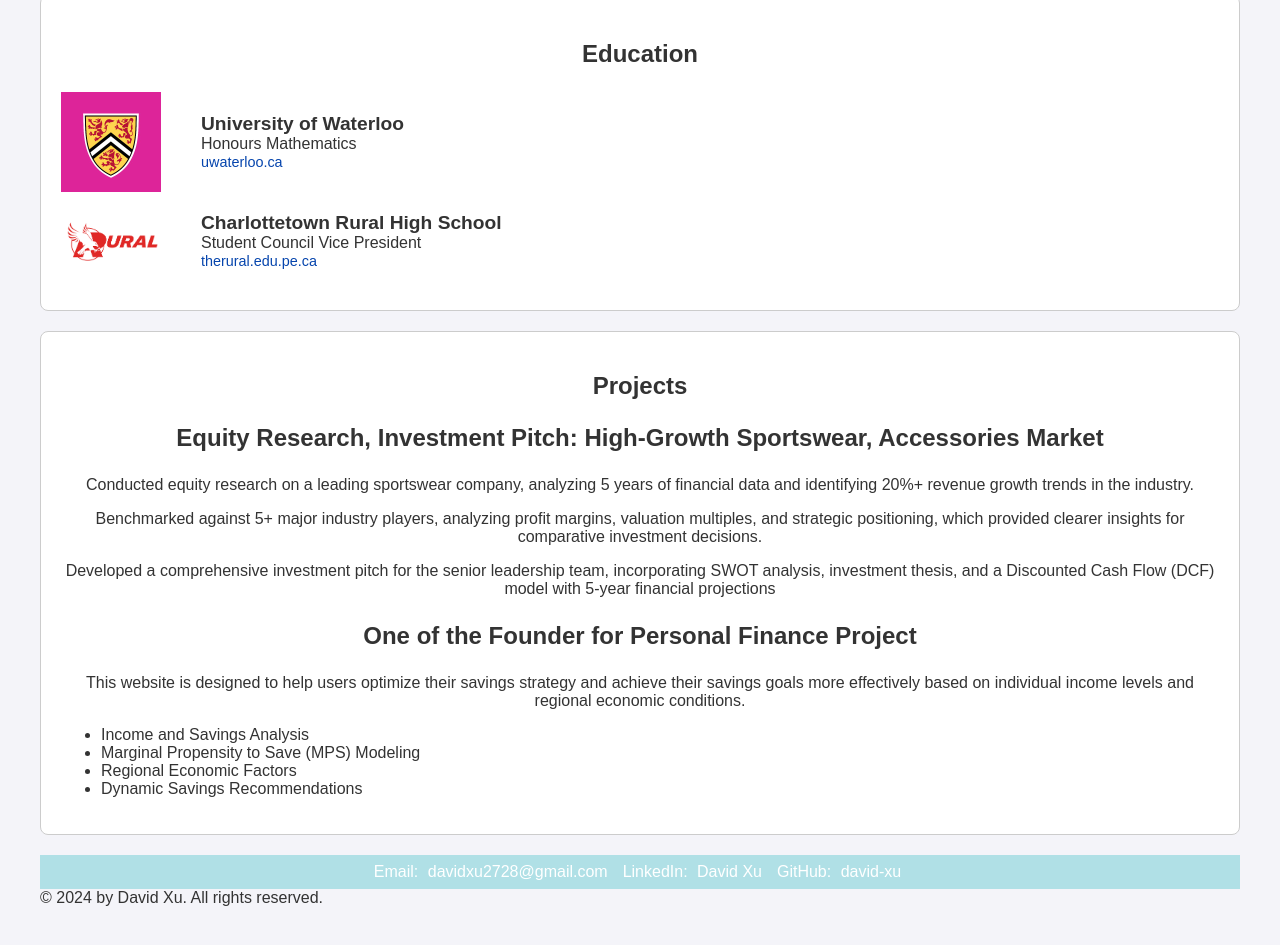
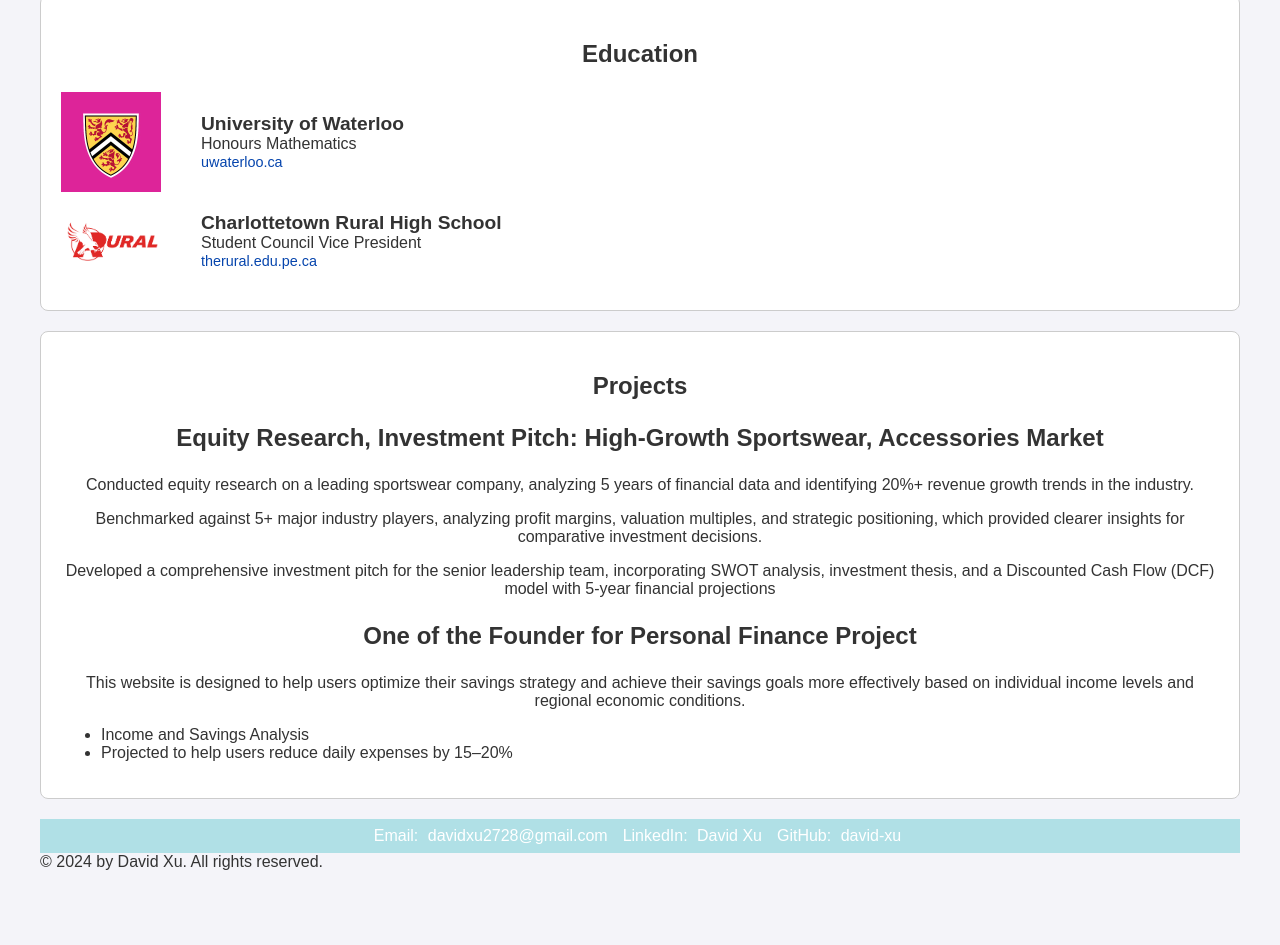
Before and after one commit to ZhihaoXu18/ZhihaoXu18.github.io, a plain HTML site: page index.html in a window 1280 px wide. Shown: the part 998-1943 px from the top of the page. After the commit the page ends 1909 px from the top, so only its background shows below. Drawn offline with Linux system fonts and the light colour scheme.

Commit message:
Update index.html

```diff
--- a/index.html
+++ b/index.html
@@ -70,9 +70,8 @@ analysis, investment thesis, and a Discounted Cash Flow (DCF) model with 5-year
                     based on individual income levels and regional economic conditions.</p>
                 <ul>
                     <li>Income and Savings Analysis</li>
-                    <li>Marginal Propensity to Save (MPS) Modeling</li>
-                    <li>Regional Economic Factors</li>
-                    <li>Dynamic Savings Recommendations</li>
+                    <li>Projected to help users reduce daily expenses by 15–20%</li>
+
                 </ul>
             </div>
         </section>
```
